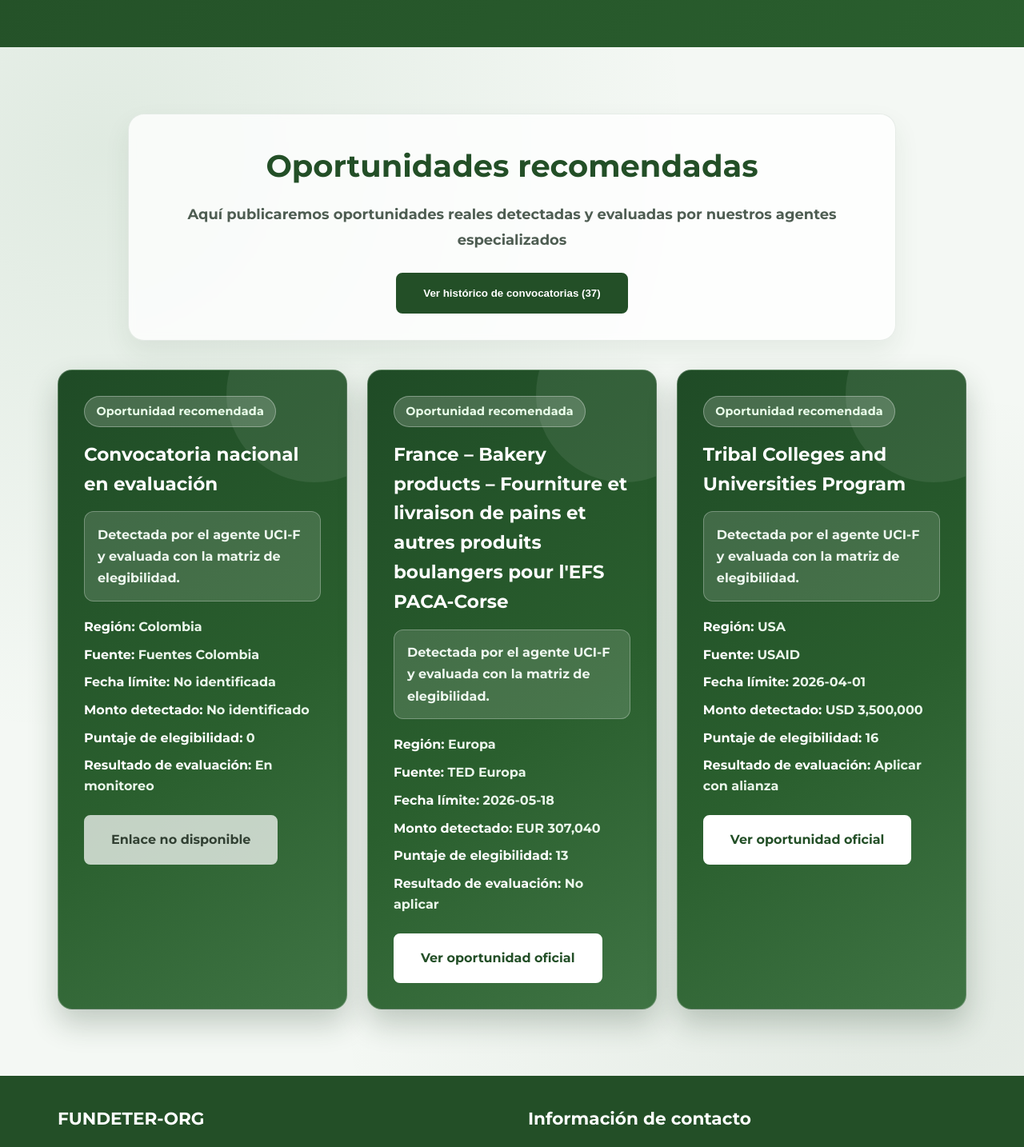
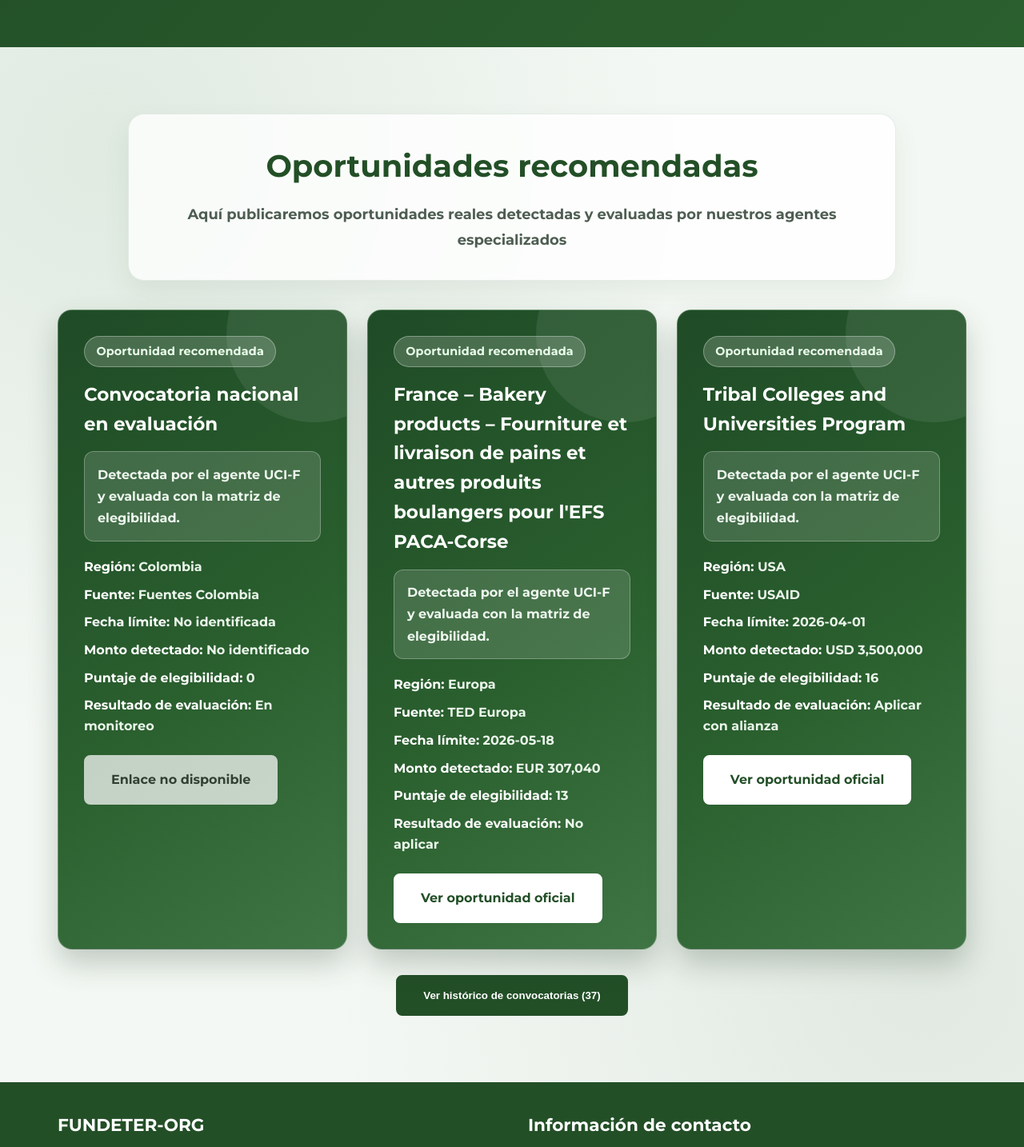
Before and after one commit to funpdeter/web-site, a React (Create React App) app: page /gestion-uci in a window 1280 px wide. Shown: the part 434-1868 px from the top of the page at 80% size. Built offline with nearby package versions, Linux system fonts and the light colour scheme.

Commit message:
feat(uci): move history button above footer

```diff
--- a/src/pages/GestionUCI.css
+++ b/src/pages/GestionUCI.css
@@ -58,12 +58,12 @@
   color: #4e5d52;
 }
 
-.uci-heading-actions {
-  margin-top: 1.5rem;
+.uci-footer-actions {
+  margin-top: 2rem;
   justify-content: center;
 }
 
-.uci-heading-actions .history-toggle-button {
+.history-toggle-button {
   border-radius: 8px;
   background-color: var(--primary-color);
   color: #ffffff;
@@ -73,7 +73,7 @@
   cursor: pointer;
 }
 
-.uci-heading-actions .history-toggle-button:hover {
+.history-toggle-button:hover {
   background-color: transparent;
   color: var(--primary-color);
   box-shadow: 0 10px 24px rgba(35, 79, 39, 0.14);
@@ -326,7 +326,7 @@
     min-width: 100%;
   }
 
-  .uci-heading-actions .history-toggle-button {
+  .history-toggle-button {
     min-width: 100%;
   }
 }
--- a/src/pages/GestionUCI.tsx
+++ b/src/pages/GestionUCI.tsx
@@ -307,17 +307,6 @@ const GestionUCI: React.FC = () => {
             <p>
               Aquí publicaremos oportunidades reales detectadas y evaluadas por nuestros agentes especializados
             </p>
-            <div className="hero-actions uci-heading-actions">
-              <button
-                type="button"
-                className="cta-button history-toggle-button"
-                onClick={() => setShowHistory((current) => !current)}
-              >
-                {showHistory
-                  ? 'Ocultar histórico'
-                  : `Ver histórico de convocatorias${archivedOpportunities.length ? ` (${archivedOpportunities.length})` : ''}`}
-              </button>
-            </div>
           </div>
 
           <div className="opportunity-list">
@@ -430,6 +419,18 @@ const GestionUCI: React.FC = () => {
               )}
             </div>
           ) : null}
+
+          <div className="hero-actions uci-footer-actions">
+            <button
+              type="button"
+              className="cta-button history-toggle-button"
+              onClick={() => setShowHistory((current) => !current)}
+            >
+              {showHistory
+                ? 'Ocultar histórico'
+                : `Ver histórico de convocatorias${archivedOpportunities.length ? ` (${archivedOpportunities.length})` : ''}`}
+            </button>
+          </div>
         </div>
       </section>
 
```
